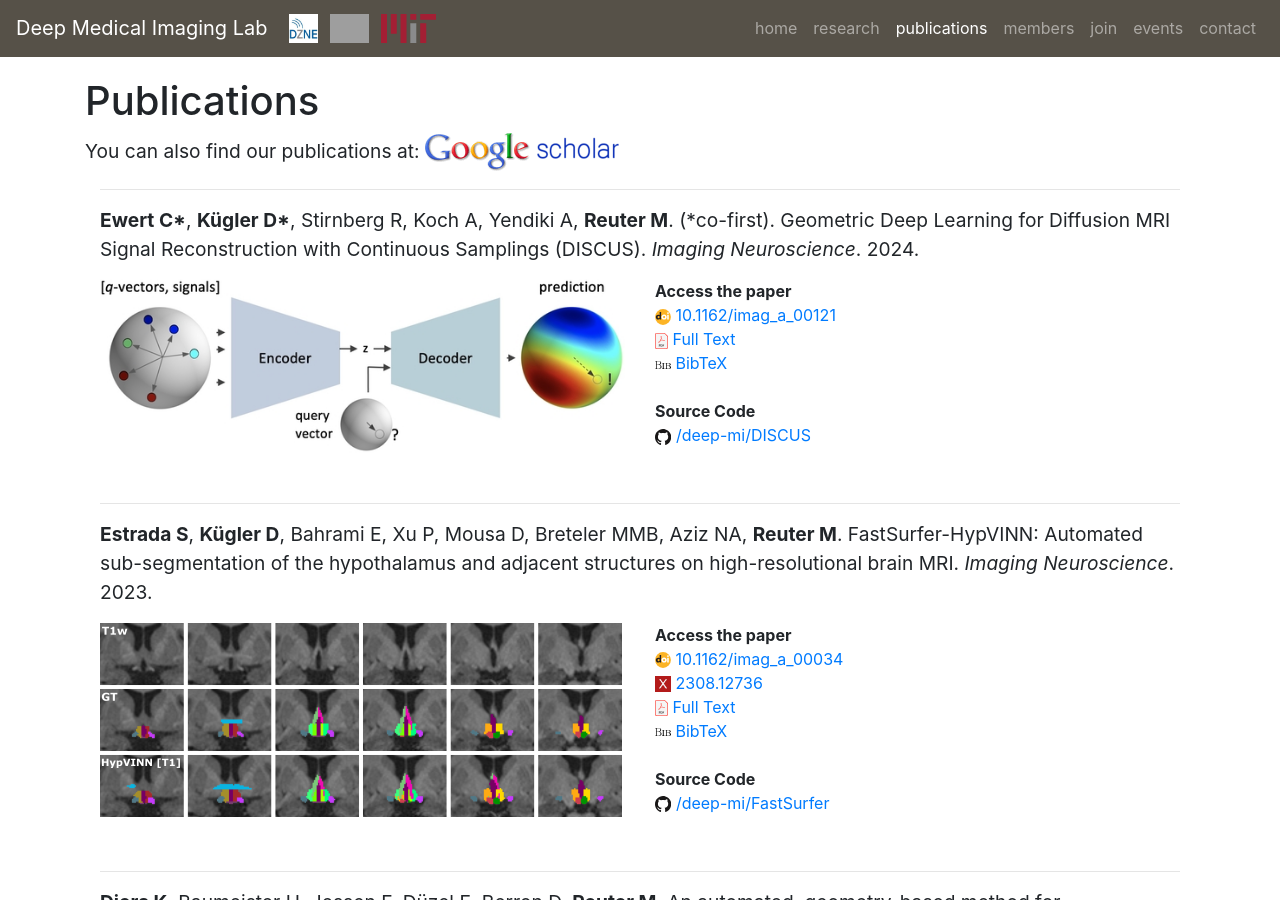
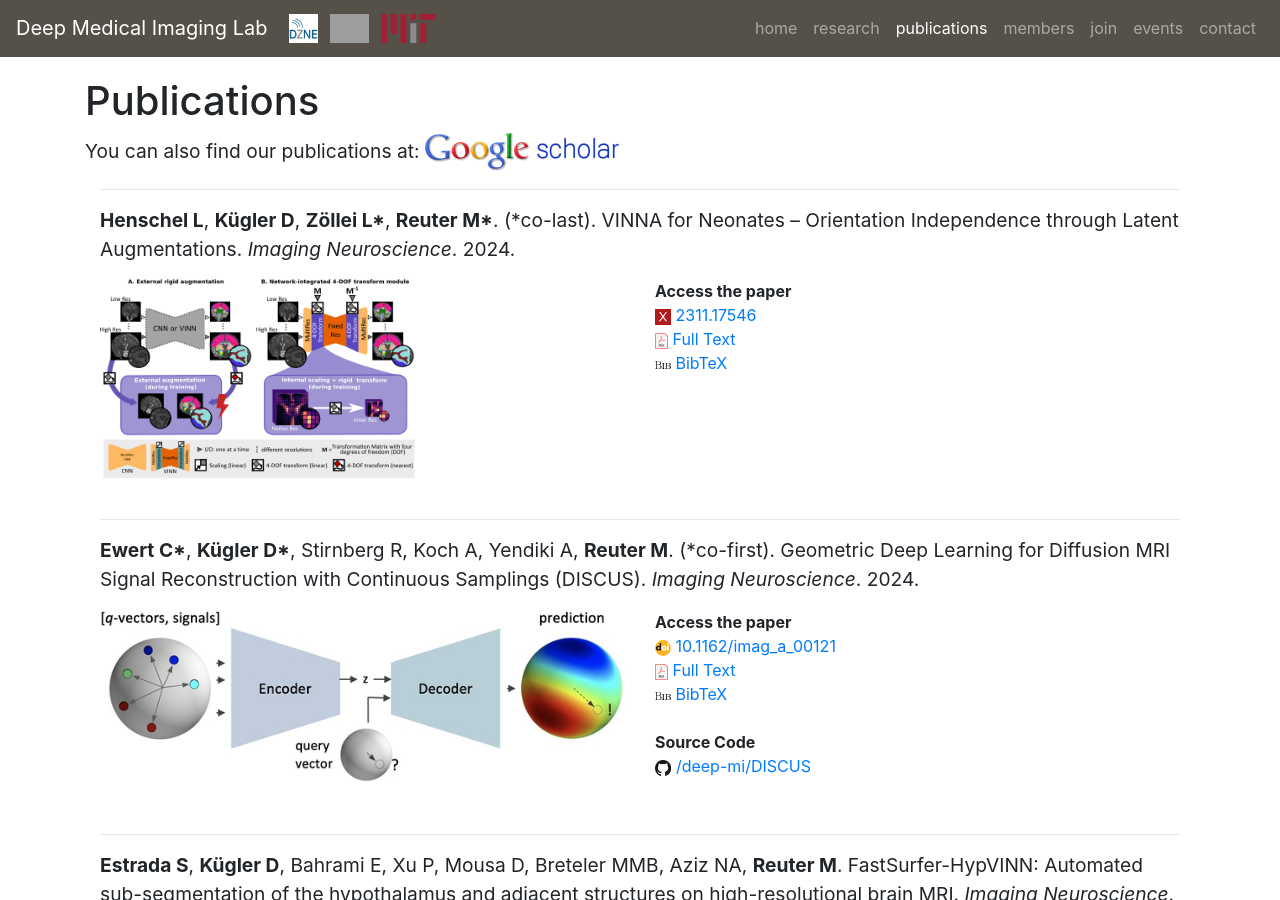
Before and after one commit to Deep-MI/Deep-MI.github.io, a Jekyll site: the page built from publications/index.html, in a window 1280 px wide and 900 px high. Built offline with Jekyll 4.4.1, drawn with Linux system fonts in a browser that asks for light colours; nearby versions of some CDN libraries; comment, search, counter and statistics services are not loaded; grey boxes are pictures that could not be loaded.

Commit message:
Update/vinna paper (#54)
* Add VINNA Paper to Publications

```diff
--- a/_data/publications.yml
+++ b/_data/publications.yml
@@ -30,6 +30,18 @@
 #     - name: 'Some coauthor Lab'
 #       url: 'http://coollab.uni.edu/'
 #
+
+- id: 'henschel_2024'
+  authors: '**Henschel L**, **Kügler D**, **Zöllei L\***, **Reuter M\***. (\*co-last)'
+  title: 'VINNA for Neonates -- Orientation Independence through Latent Augmentations'
+  journal: '*Imaging Neuroscience*'
+  type: 'journal'
+  year: 2024
+  arxiv: 2311.17546
+  image: '/static/pub/henschel_2024.png'
+  pdf: 'https://arxiv.org/pdf/2311.17546'
+  bibtex: '/static/pub/henschel_2024.bib'
+
 - id: 'ewert_2024a'
   authors: '**Ewert C\***, **Kügler D\***, Stirnberg R, Koch A, Yendiki A, **Reuter M**. (\*co-first)'
   title: 'Geometric Deep Learning for Diffusion MRI Signal Reconstruction with Continuous Samplings (DISCUS)'
--- /dev/null
+++ b/static/pub/henschel_2024.bib
@@ -0,0 +1,8 @@
+@article{henschel2024vinna,
+  title={VINNA for Neonates - Orientation Independence through Latent Augmentations},
+  author={Leonie Henschel and David K{\"u}gler and Lilla Z{\"o}llei and Martin Reuter},
+  journal={Imaging Neuroscience},
+  year={2024},
+  volume={abs/2311.17546},
+  url={https://arxiv.org/pdf/2311.17546}
+}
```
Also changed, not shown: static/pub/henschel_2024.png (added).
